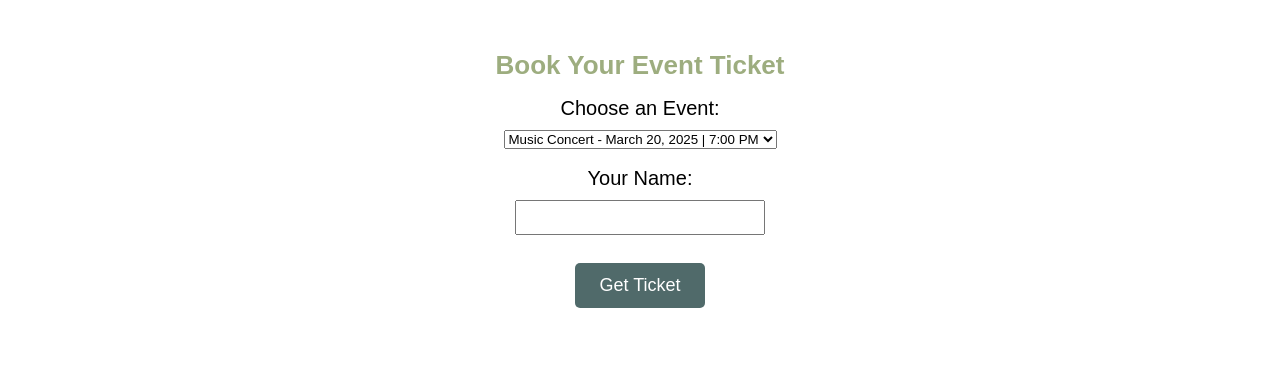
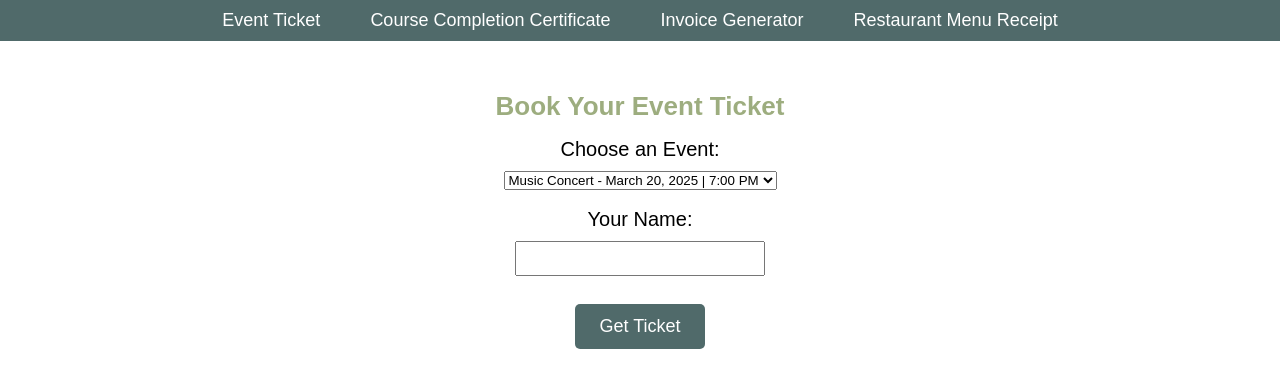
Before and after one commit to GarciaEy/sp25-n320-assignment-4, a website: page views/event-ticket.html in a window 1280 px wide. Drawn offline with Linux system fonts and the light colour scheme; files that its build step writes are made by us from their sources.

Commit message:
fixed event ticket css and added nav to event ticket page

```diff
--- a/views/event-ticket.html
+++ b/views/event-ticket.html
@@ -5,9 +5,21 @@
     <meta http-equiv="X-UA-Compatible" content="IE=edge" />
     <meta name="viewport" content="width=device-width, initial-scale=1.0" />
     <title>event-ticket-test-code</title>
-    <link rel="stylesheet" href="css/styles.css" />
+    <link rel="stylesheet" href="/css/styles.css" />
   </head>
   <body>
+    <nav>
+      <ul>
+        <li><a href="/views/event-ticket.html">Event Ticket</a></li>
+        <li>
+          <a href="/views/course-certificate.html"
+            >Course Completion Certificate</a
+          >
+        </li>
+        <li><a href="/views/invoice.html">Invoice Generator</a></li>
+        <li><a href="/menu-receipt">Restaurant Menu Receipt</a></li>
+      </ul>
+    </nav>
     <div class="container">
       <h2>Book Your Event Ticket</h2>
       <label for="event">Choose an Event:</label>
```
